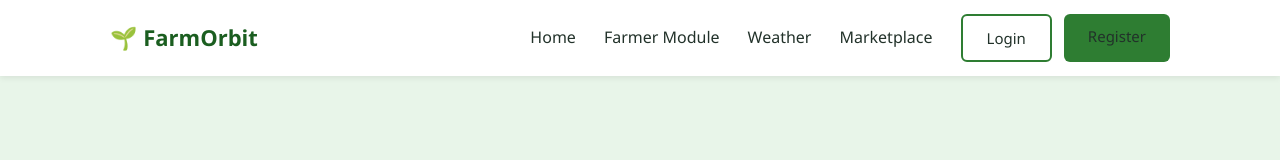
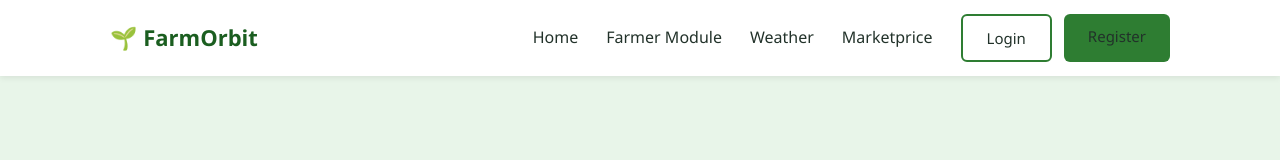
Before and after one commit to kalraananya2007-source/FarmOrbit, a React (Vite) app: page / in a window 1280 px wide. Shown: the top 160 px of the page. Built offline with nearby package versions, Linux system fonts and the light colour scheme.

Commit message:
Updated market price navbar label

```diff
--- a/src/components/Navbar.jsx
+++ b/src/components/Navbar.jsx
@@ -60,13 +60,13 @@ function Navbar() {
             </Link>
           </li>
 
-          {/* Marketplace */}
+          {/* Marketprice */}
 <li>
   <Link
-              to="/marketplace"
+    to="/market-price"
     onClick={() => setMenuOpen(false)}
   >
-              Marketplace
+    Marketprice
   </Link>
 </li>
 
```
Lines whose indentation alone changed are shown as unchanged.
